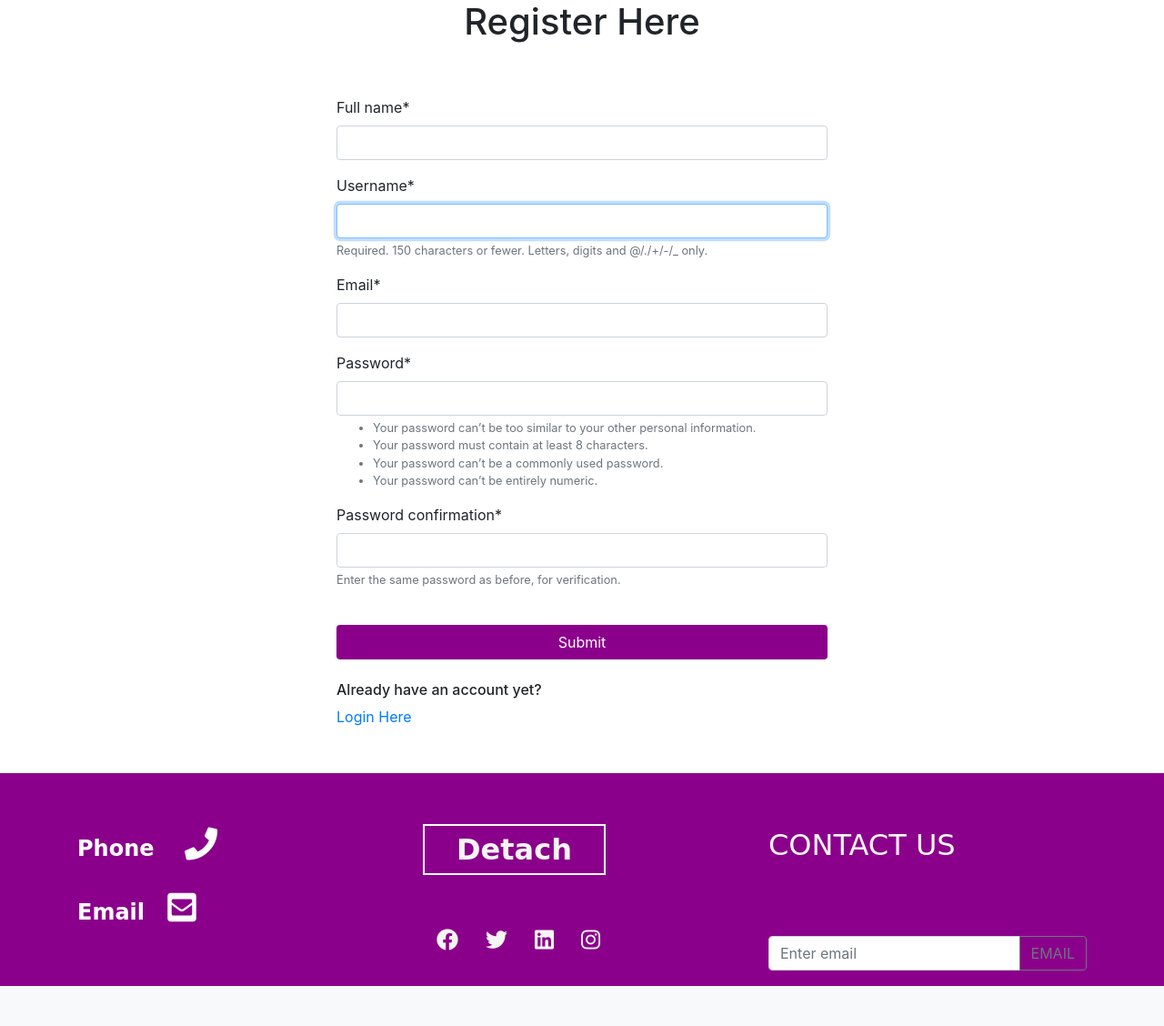
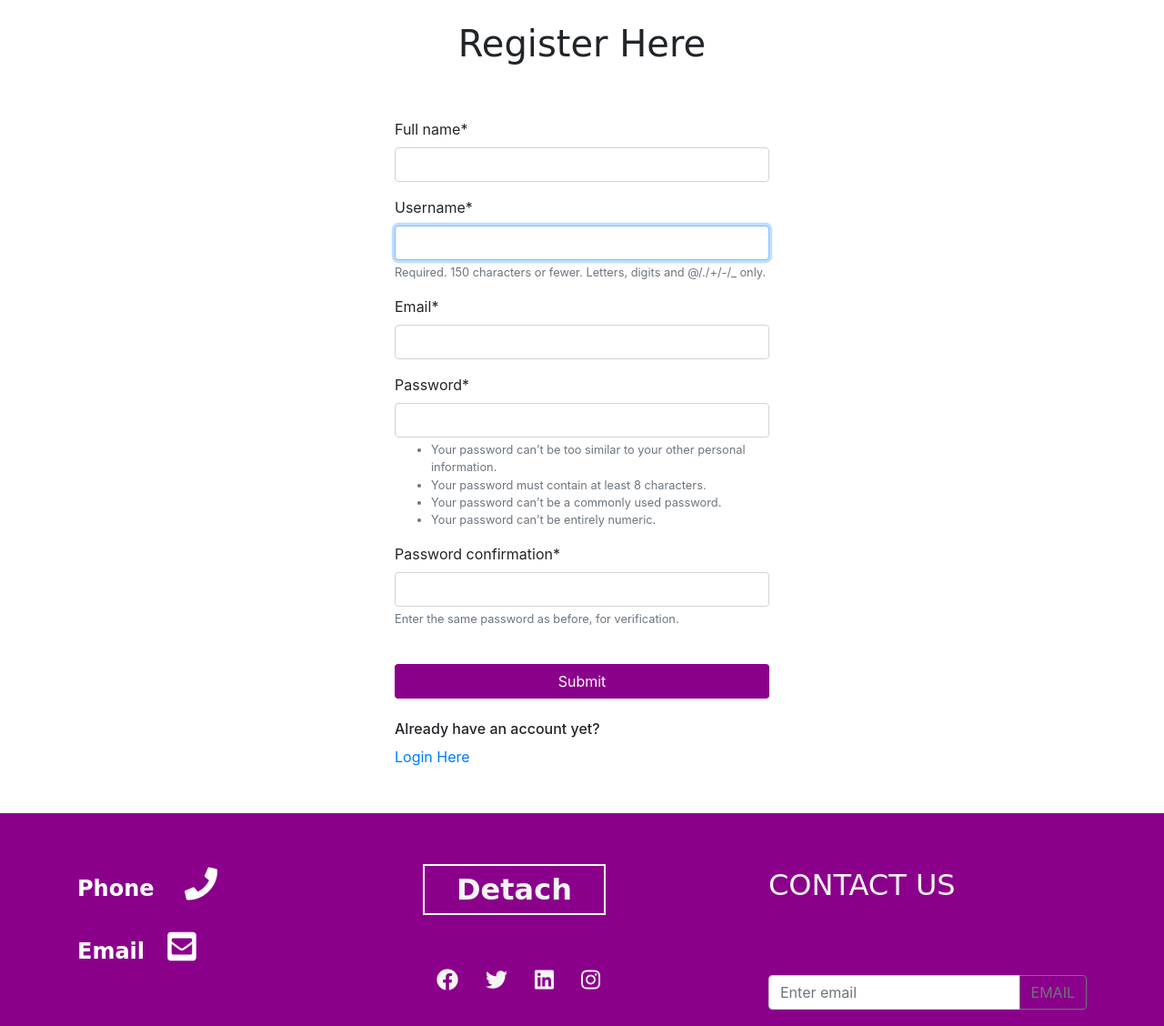
Before and after one commit to yahayakenny/Detach_Music_Django, a Django app: page /register/ in a window 1280 px wide. Shown: the part 79-1207 px from the top of the page at 91% size. Before the commit the page ends 1163 px from the top, so only its background shows below. Run offline with Django 3.2, Linux system fonts and the light colour scheme; some libraries are stand-ins or nearby versions; some web fonts are replaced.

Commit message:
minor fixes

```diff
--- a/band_app/models.py
+++ b/band_app/models.py
@@ -29,6 +29,8 @@ class Tour(models.Model):
     date = models.CharField(max_length=50, blank = True, null = True)
     venue = models.CharField(max_length=50, blank = True, null = True)
     description = models.CharField(max_length=200, blank = True, null = True)
+    slug = models.SlugField()
+    price = models.FloatField(default=1)
 
 
 class Blog(models.Model):
--- a/band_app/static/css/main.css
+++ b/band_app/static/css/main.css
@@ -441,7 +441,7 @@ footer h4 {
 
 .article p {
   font-family: 'Montez', cursive;
-  font-size: 30px ;
+  font-size: 30px;
 }
 
 .card-text {
@@ -449,15 +449,15 @@ footer h4 {
 }
 
 form {
-  width: 50%;
+  width: 40%;
   margin: 0 auto;
   padding: 50px;
 }
 
 .message {
   font-family: 'Montez', cursive;
+
 }
-
 
 .message-container {
   display: flex;
@@ -467,10 +467,9 @@ form {
   height: 70vh;
 }
 
-
 @media (max-width: 767px) {
   form {
-    width: 90%;
+    width: 100%;
     margin: 0 auto;
     padding: 50px;
   }
--- a/detach_music/urls.py
+++ b/detach_music/urls.py
@@ -22,6 +22,7 @@ urlpatterns = [
     path('admin/', admin.site.urls),
     path('', include('band_app.urls')),
     path('', include('fans_app.urls')),
+
 ]
 
 urlpatterns += static(settings.MEDIA_URL, document_root = settings.MEDIA_ROOT)
--- a/templates/band/blog.html
+++ b/templates/band/blog.html
@@ -72,7 +72,7 @@
                       {{blog.title}}
                     </h4>
                     <h6>{{blog.author}} </h6>
-                  </div><br><br>
+                  </div>
               </div>
           </div>
           {% endfor %}
@@ -80,9 +80,11 @@
           <div class="container">
             <div class="row">
               {% for blog in blogs%}
+
               <div class="col-md-4">
                 <div class="row ">
                   <div class="col-md-6">
+                    <br><br><br>
                       <img src="{{blog.image.url }}" alt="" width="100%">
                   </div>
                   <div class="col-md-6">
--- a/templates/band/tours.html
+++ b/templates/band/tours.html
@@ -76,9 +76,8 @@
             <h1>{{tour.name}}</h1>
             <h5>8{{tour.date}}</h5>
             <h5>{{tour.venue}}</h5>
-            <button type="button" class="btn btn-lg btn-outline-danger">
-              BUY TICKETS
-            </button>
+            <a href="cart/{{ tour.slug }}" class="btn btn-success">Add to Cart</a>
+
             <hr/>
             <h5>{{tour.description}}</h5>
             <br/><br /><br><br/><br>
--- a/templates/fans/login.html
+++ b/templates/fans/login.html
@@ -5,7 +5,7 @@
 <br>
  <div class = "body container-fluid container">
     <div class="container container-fluid top">
-        <h1 class = "text-secondary text-center">Login Here</h1>
+        <h1 class = "text-secondary text-center message">Login Here</h1>
     </div>
     <div class="container container-fluid">
         <form id = "form" method="POST">
--- a/templates/fans/register.html
+++ b/templates/fans/register.html
@@ -2,7 +2,8 @@
 {% block content %}
 
 <div>
-    <h1 class="text-center">Register Here</h1>
+  <br>
+    <h1 class="text-center message">Register Here</h1>
 <div>
   <form method="POST">
     {% csrf_token %}
```
Also changed, not shown: band_app/migrations/0015_auto_20200917_1020.py (added), band_app/migrations/0016_auto_20200917_1040.py (added).
